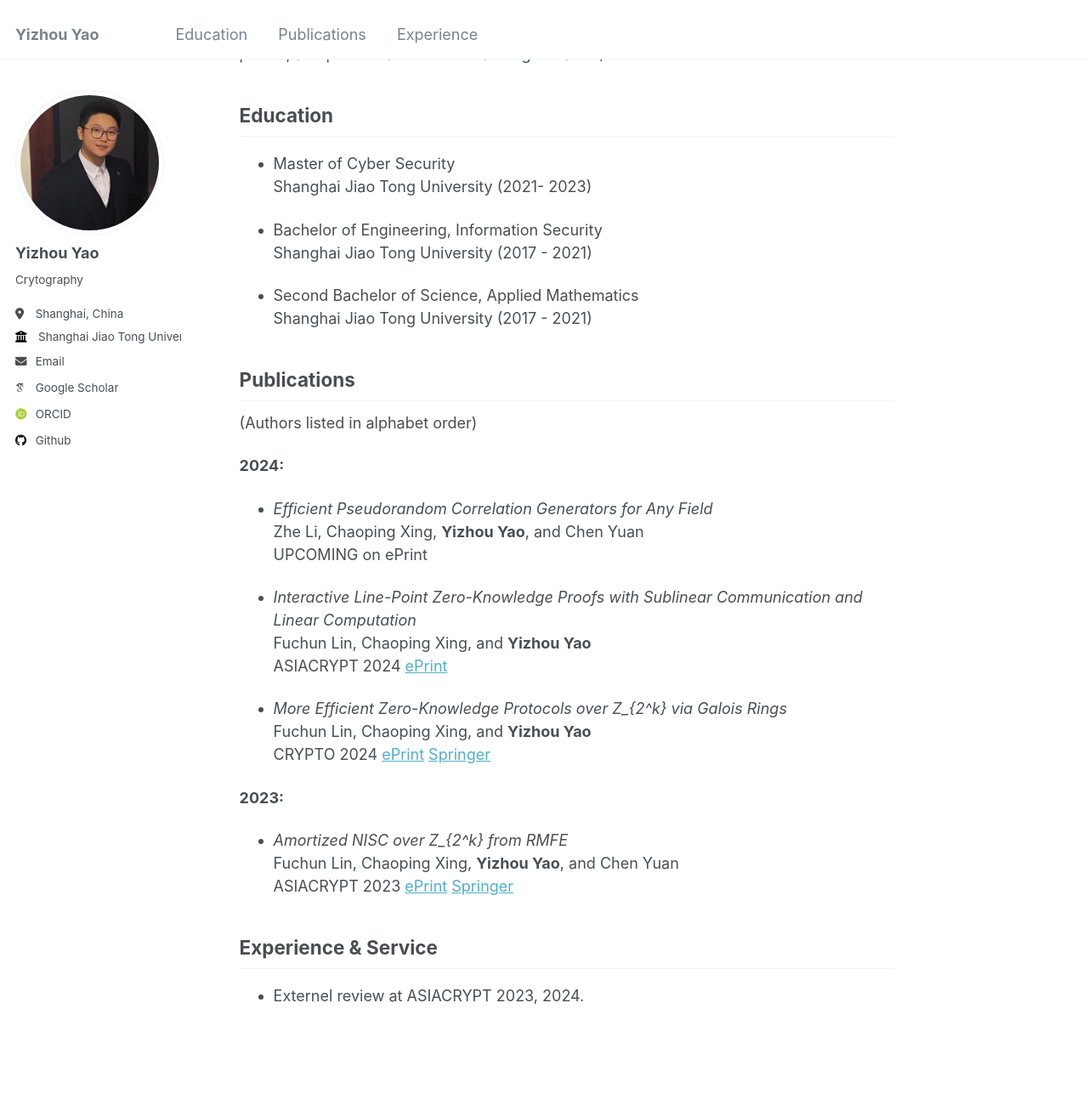
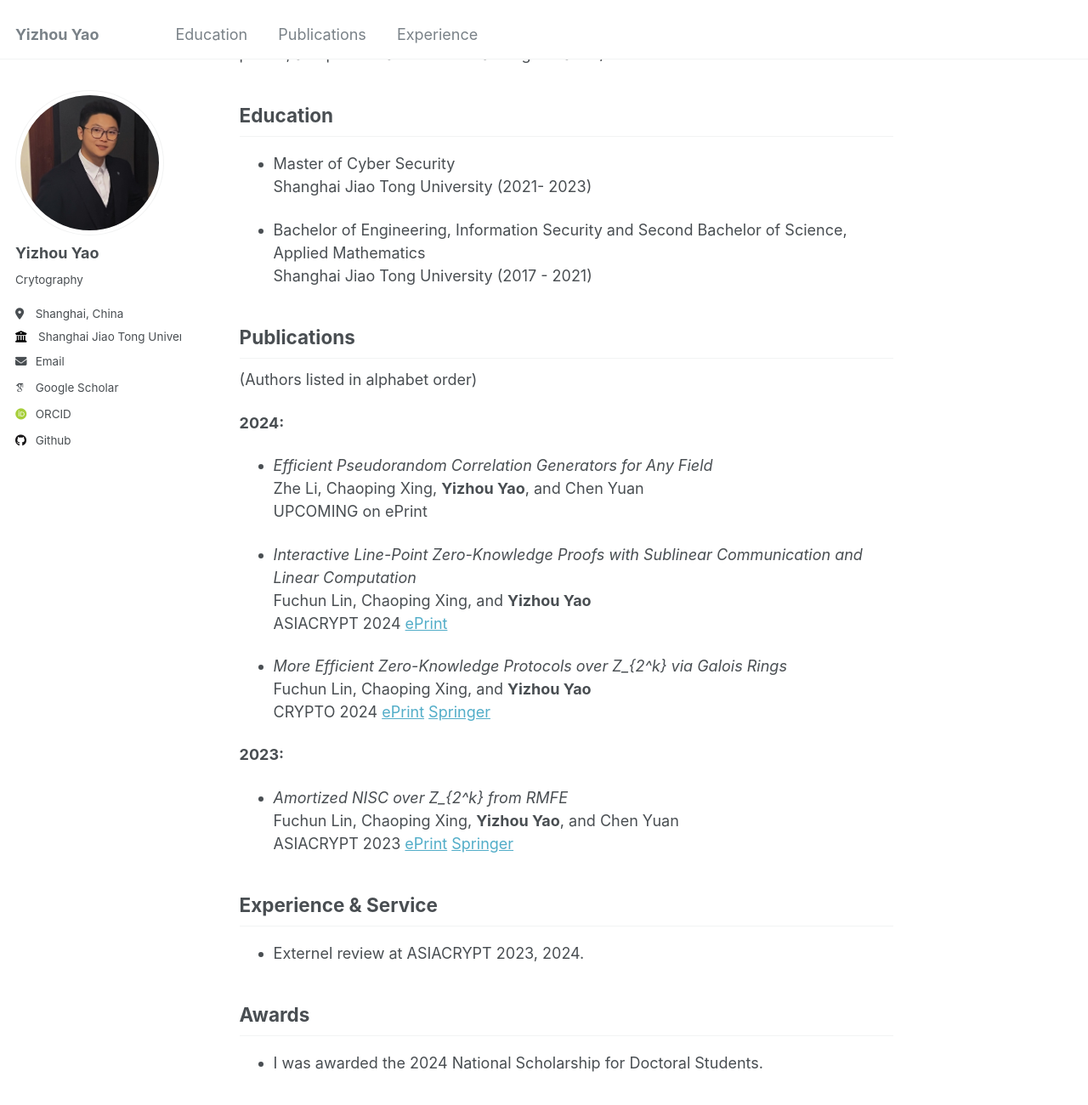
Before and after one commit to sjtu-YizhouYao/sjtu-YizhouYao.github.io, a Jekyll site: the page built from _pages/about.md, in a window 1280 px wide and 1400 px high, scrolled down 206 px. Shown: the top 1300 px of the window at 85% size. Built offline with Jekyll 4.4.1, drawn with Linux system fonts in a browser that asks for light colours; some web fonts are replaced.

Commit message:
Update about.md

```diff
--- a/_pages/about.md
+++ b/_pages/about.md
@@ -16,10 +16,7 @@ I am a Ph.D. student at the Shanghai Jiao Tong University (2023- now), supervise
 - Master of Cyber Security
   Shanghai Jiao Tong University (2021- 2023)
 
-- Bachelor of Engineering, Information Security
-  Shanghai Jiao Tong University (2017 - 2021)
-
-- Second Bachelor of Science, Applied Mathematics
+- Bachelor of Engineering, Information Security and Second Bachelor of Science, Applied Mathematics
   Shanghai Jiao Tong University (2017 - 2021)
 
 <h2 id="publications"> Publications</h2>
@@ -46,3 +43,7 @@ I am a Ph.D. student at the Shanghai Jiao Tong University (2023- now), supervise
 <h2 id="experience"> Experience & Service</h2>
 
 - Externel review at ASIACRYPT 2023, 2024.
+
+<h2 id="awards"> Awards</h2>
+
+- I was awarded the 2024 National Scholarship for Doctoral Students.
```
